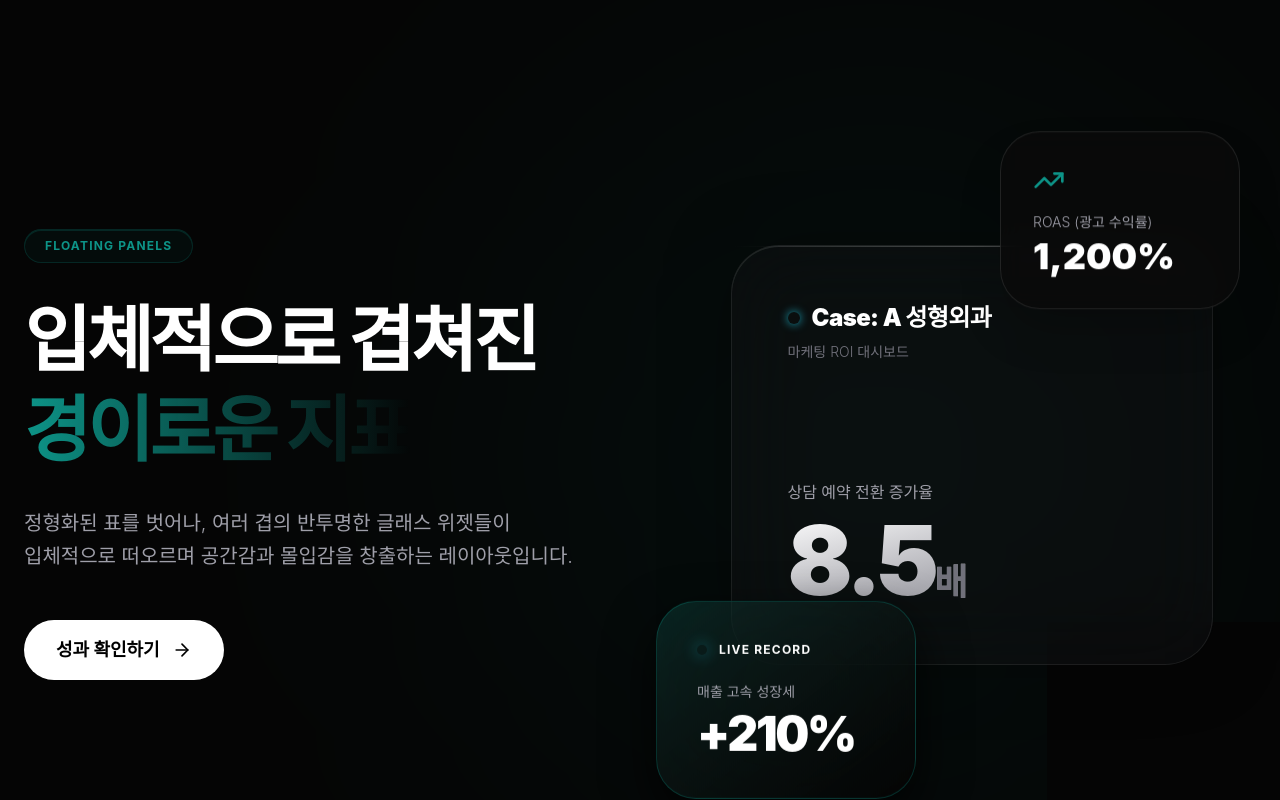
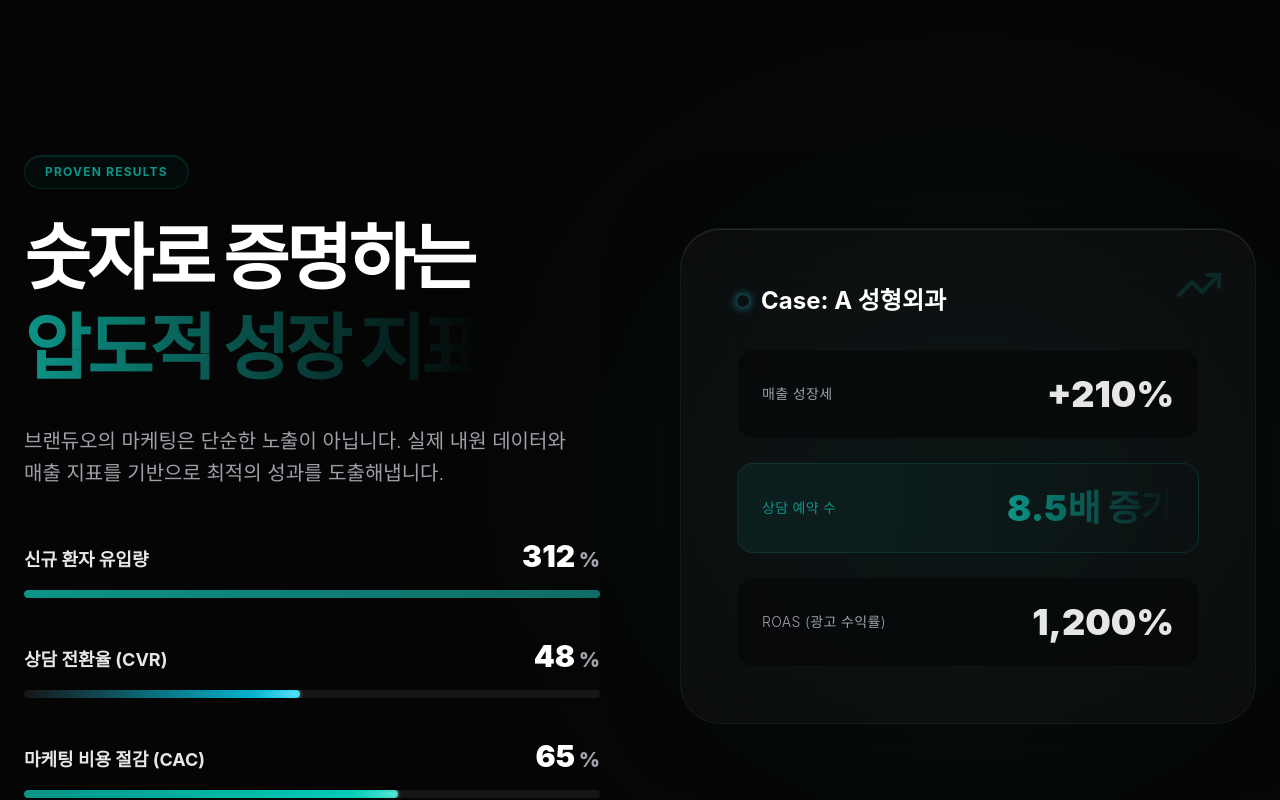
Before and after one commit to hamudo271/branduo, a React (Vite) app: page / in a window 1280 px wide. Shown: the part 5560-6360 px from the top of the page. Built offline with nearby package versions, Linux system fonts and the light colour scheme; a web font is replaced by a local one.

Commit message:
chore: 롤백 - 성장지표 섹션을 막대그래프 뷰로 원복

```diff
--- a/src/pages/Home.jsx
+++ b/src/pages/Home.jsx
@@ -632,74 +632,88 @@ const SafetySection = () => {
 };
 
 const ResultSection = () => {
+  const [inView, setInView] = useState(false);
+  const metrics = [
+    { label: "신규 환자 유입량", value: 312, unit: "%", color: "from-accent-primary to-accent-secondary" },
+    { label: "상담 전환율 (CVR)", value: 48, unit: "%", color: "from-accent-secondary to-cyan-400" },
+    { label: "마케팅 비용 절감 (CAC)", value: 65, unit: "%", color: "from-accent-primary to-teal-400" }
+  ];
+
   return (
-    <section className="py-40 bg-[#050505] overflow-hidden border-y border-white/5 text-white relative">
-      <div className="absolute right-0 top-1/2 -translate-y-1/2 w-[800px] h-[800px] bg-accent-primary/5 rounded-full blur-[150px] mix-blend-screen pointer-events-none" />
-
-      <div className="container mx-auto px-6 relative z-10">
-        <div className="grid grid-cols-1 lg:grid-cols-2 gap-24 items-center">
-
-          {/* Left Text */}
-          <motion.div initial="hidden" whileInView="visible" viewport={{ once: true }} variants={fadeInUp} className="z-20">
-            <div className="inline-block px-5 py-2 rounded-full border border-accent-primary/20 bg-accent-primary/5 text-accent-primary font-bold tracking-widest uppercase text-xs mb-8 shadow-[inset_0_1px_0_rgba(13,148,136,0.2)]">
-              Floating Panels
+    <section className="py-40 bg-[#050505] overflow-hidden border-y border-white/5 text-white">
+      <div className="container mx-auto px-6">
+        <div className="grid grid-cols-1 lg:grid-cols-2 gap-20 items-center">
+          <motion.div
+            initial="hidden" whileInView="visible" viewport={{ once: true, margin: "-100px" }} onViewportEnter={() => setInView(true)}
+            variants={fadeInUp}
+          >
+            <div className="inline-block px-5 py-2 rounded-full border border-accent-primary/20 bg-accent-primary/5 text-accent-primary font-bold tracking-widest uppercase text-xs mb-6 shadow-[inset_0_1px_0_rgba(13,148,136,0.2)]">
+              Proven Results
             </div>
             <h2 className="text-5xl md:text-7xl font-black text-white mb-8 tracking-tighter leading-tight">
-              입체적으로 겹쳐진<br />
-              <span className="text-transparent bg-clip-text bg-gradient-to-r from-accent-primary to-accent-secondary">경이로운 지표</span>
+              숫자로 증명하는<br />
+              <span className="text-transparent bg-clip-text bg-gradient-to-r from-accent-primary to-accent-secondary">압도적 성장 지표</span>
             </h2>
             <p className="text-zinc-400 text-xl font-light leading-relaxed mb-12">
-              정형화된 표를 벗어나, 여러 겹의 반투명한 글래스 위젯들이<br />입체적으로 떠오르며 공간감과 몰입감을 창출하는 레이아웃입니다.
+              브랜듀오의 마케팅은 단순한 노출이 아닙니다. 실제 내원 데이터와<br />
+              매출 지표를 기반으로 최적의 성과를 도출해냅니다.
             </p>
-            <Link to="/portfolio" className="inline-flex items-center gap-3 px-8 py-4 bg-white text-black rounded-full font-bold text-lg hover:bg-zinc-200 transition-colors">
-              성과 확인하기 <ArrowRight size={20} />
-            </Link>
+            <div className="space-y-10">
+              {metrics.map((item, i) => (
+                <div key={i} className="space-y-4">
+                  <div className="flex justify-between items-end">
+                    <span className="text-white/90 font-bold text-lg">{item.label}</span>
+                    <span className="text-3xl font-black text-white">
+                      {inView ? <motion.span initial={{ opacity: 0 }} animate={{ opacity: 1 }} transition={{ duration: 1 }}>{item.value}</motion.span> : 0}
+                      <span className="text-xl ml-1 text-zinc-400">{item.unit}</span>
+                    </span>
+                  </div>
+                  <div className="h-2 w-full bg-zinc-800/50 rounded-full overflow-hidden shrink-0">
+                    <motion.div
+                      initial={{ width: 0 }}
+                      animate={inView ? { width: `${item.value}%` } : { width: 0 }}
+                      transition={{ duration: 1.5, ease: [0.16, 1, 0.3, 1], delay: i * 0.2 }}
+                      className={`relative h-full bg-gradient-to-r ${item.color} rounded-full`}
+                    >
+                       <div className="absolute top-0 right-0 bottom-0 w-12 bg-gradient-to-l from-white/40 to-transparent blur-[2px]" />
+                    </motion.div>
+                  </div>
+                </div>
+              ))}
+            </div>
           </motion.div>
 
-          {/* Right Overlapping Panels */}
           <motion.div
-            initial={{ opacity: 0, scale: 0.95 }} whileInView={{ opacity: 1, scale: 1 }} viewport={{ once: true }} transition={{ duration: 1, ease: 'easeOut' }}
-            className="relative h-[600px] w-full flex items-center justify-center mt-10 lg:mt-0"
+            initial={{ opacity: 0, scale: 0.95, y: 20 }}
+            whileInView={{ opacity: 1, scale: 1, y: 0 }}
+            viewport={{ once: true }}
+            transition={{ duration: 1, ease: 'easeOut' }}
+            className="relative"
           >
-             {/* Main Big Glass Panel */}
-             <div className="absolute w-[95%] md:w-[85%] h-[420px] rounded-[3rem] bg-zinc-900/30 border border-white/[0.08] backdrop-blur-2xl shadow-[inset_0_1px_0_rgba(255,255,255,0.1),_0_0_80px_-20px_rgba(0,0,0,0.5)] p-10 md:p-14 z-10 flex flex-col justify-between">
-                <div className="absolute inset-x-0 top-0 h-px bg-gradient-to-r from-transparent via-white/30 to-transparent opacity-50" />
-                <div>
-                  <h3 className="text-2xl font-black text-white mb-2 tracking-tight flex items-center gap-3">
-                    <div className="w-3 h-3 rounded-full bg-accent-secondary shadow-[0_0_10px_rgba(34,211,238,0.8)]" />
-                    Case: A 성형외과
-                  </h3>
-                  <p className="text-zinc-500 font-light text-sm">마케팅 ROI 대시보드</p>
+             <div className="absolute inset-0 bg-accent-primary/10 blur-[120px] rounded-full mix-blend-screen pointer-events-none" />
+             <div className="relative p-10 md:p-14 rounded-[2.5rem] bg-zinc-900/40 border border-white/[0.05] backdrop-blur-2xl shadow-[inset_0_1px_0_rgba(255,255,255,0.1),_0_0_80px_-20px_rgba(0,0,0,0.5)] overflow-hidden group">
+                <div className="absolute top-0 right-0 p-8">
+                  <TrendingUp size={48} className="text-accent-primary opacity-20 group-hover:opacity-40 transition-opacity" />
                 </div>
-                <div>
-                  <div className="text-zinc-400 text-base mb-2 font-medium">상담 예약 전환 증가율</div>
-                  <div className="text-6xl md:text-8xl font-black text-transparent bg-clip-text bg-gradient-to-br from-white to-zinc-500 tracking-tighter">8.5<span className="text-4xl text-zinc-500">배</span></div>
+                <h3 className="text-2xl font-bold text-white mb-8 flex items-center gap-3">
+                  <div className="w-3 h-3 rounded-full bg-accent-secondary shadow-[0_0_10px_rgba(34,211,238,0.8)]" />
+                  Case: A 성형외과
+                </h3>
+                <div className="space-y-6">
+                  <div className="p-6 rounded-2xl bg-black/40 border border-white/[0.03] flex items-center justify-between group-hover:border-white/[0.08] transition-colors duration-500">
+                    <div className="text-sm text-zinc-400 font-light tracking-wide">매출 성장세</div>
+                    <div className="text-3xl md:text-4xl font-black text-white/90">+210%</div>
+                  </div>
+                  <div className="p-6 rounded-2xl bg-gradient-to-r from-accent-primary/10 to-transparent border border-accent-primary/20 flex items-center justify-between group-hover:border-accent-primary/40 transition-colors duration-500">
+                    <div className="text-sm text-accent-primary font-medium tracking-wide">상담 예약 수</div>
+                    <div className="text-3xl md:text-4xl font-black text-transparent bg-clip-text bg-gradient-to-r from-accent-primary to-accent-secondary">8.5배 증가</div>
+                  </div>
+                  <div className="p-6 rounded-2xl bg-black/40 border border-white/[0.03] flex items-center justify-between group-hover:border-white/[0.08] transition-colors duration-500">
+                    <div className="text-sm text-zinc-400 font-light tracking-wide">ROAS (광고 수익률)</div>
+                    <div className="text-3xl md:text-4xl font-black text-white/90">1,200%</div>
+                  </div>
                 </div>
              </div>
-
-             {/* Floating Panel 1 (Top Right) */}
-             <motion.div
-                initial={{ y: 20 }} animate={{ y: -5 }} transition={{ repeat: Infinity, repeatType: 'reverse', duration: 4, ease: 'easeInOut' }}
-                className="absolute -top-10 right-0 md:right-4 p-8 rounded-[2.5rem] bg-[#0a0a0a]/80 border border-white/10 backdrop-blur-md shadow-2xl z-20 w-[240px]"
-             >
-                <TrendingUp className="text-accent-primary mb-4" size={32} />
-                <div className="text-sm text-zinc-400 font-light mb-1">ROAS (광고 수익률)</div>
-                <div className="text-4xl font-black text-white">1,200%</div>
-             </motion.div>
-
-             {/* Floating Panel 2 (Bottom Left) */}
-             <motion.div
-                initial={{ y: -10 }} animate={{ y: 10 }} transition={{ repeat: Infinity, repeatType: 'reverse', duration: 5, ease: 'easeInOut' }}
-                className="absolute -bottom-10 left-0 md:-left-8 p-8 md:p-10 rounded-[2.5rem] bg-gradient-to-br from-accent-primary/20 to-[#050505]/95 border border-accent-primary/30 backdrop-blur-3xl shadow-[0_20px_50px_rgba(0,0,0,0.8)] z-30 w-[260px]"
-             >
-                <div className="flex items-center gap-3 mb-6">
-                  <div className="w-2.5 h-2.5 rounded-full bg-accent-secondary shadow-[0_0_15px_rgba(34,211,238,1)] animate-pulse" />
-                  <span className="text-xs text-accent-secondary font-bold uppercase tracking-widest">Live Record</span>
-                </div>
-                <div className="text-sm text-zinc-400 font-light mb-2">매출 고속 성장세</div>
-                <div className="text-5xl font-black text-white tracking-tighter">+210%</div>
-             </motion.div>
-
           </motion.div>
         </div>
       </div>
```
